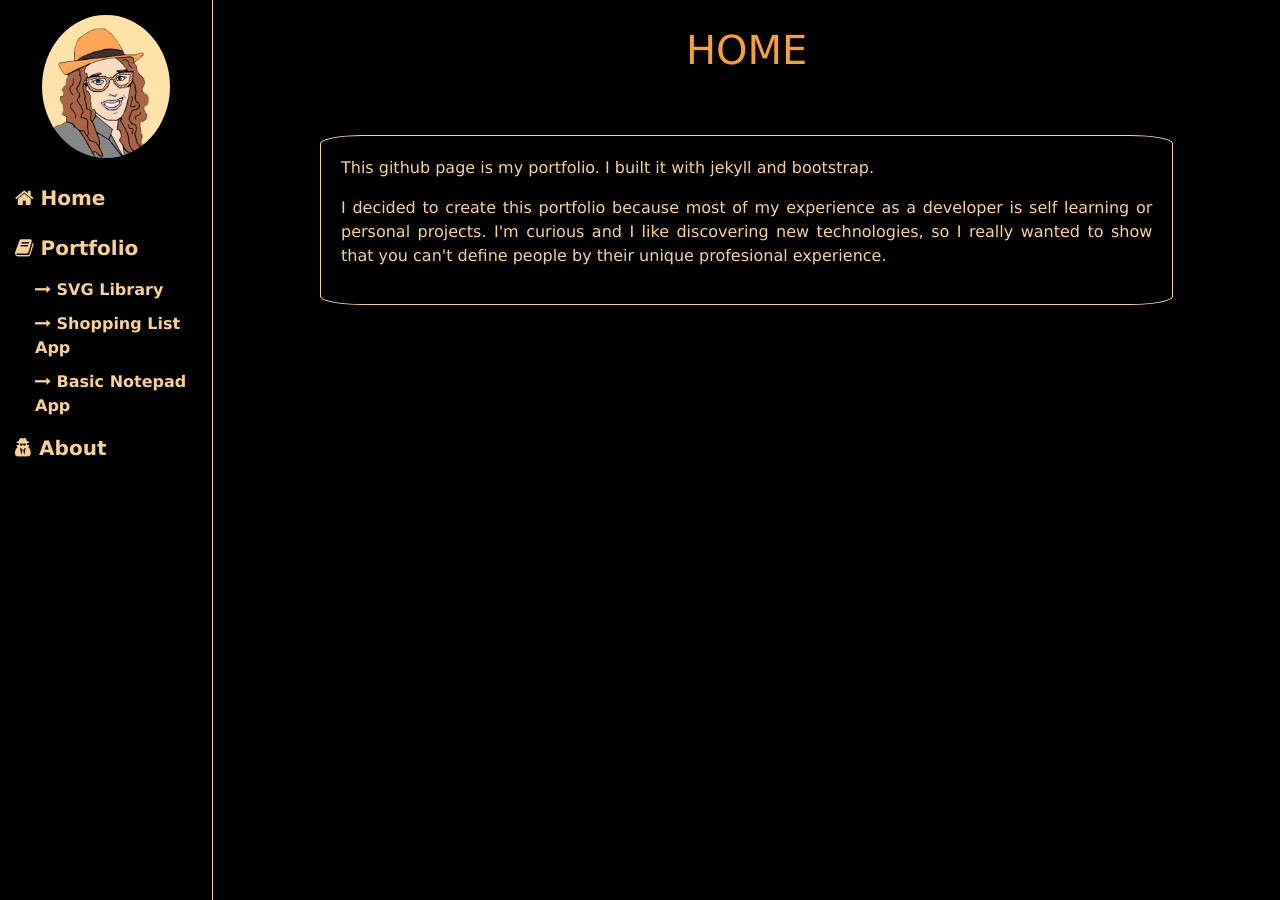
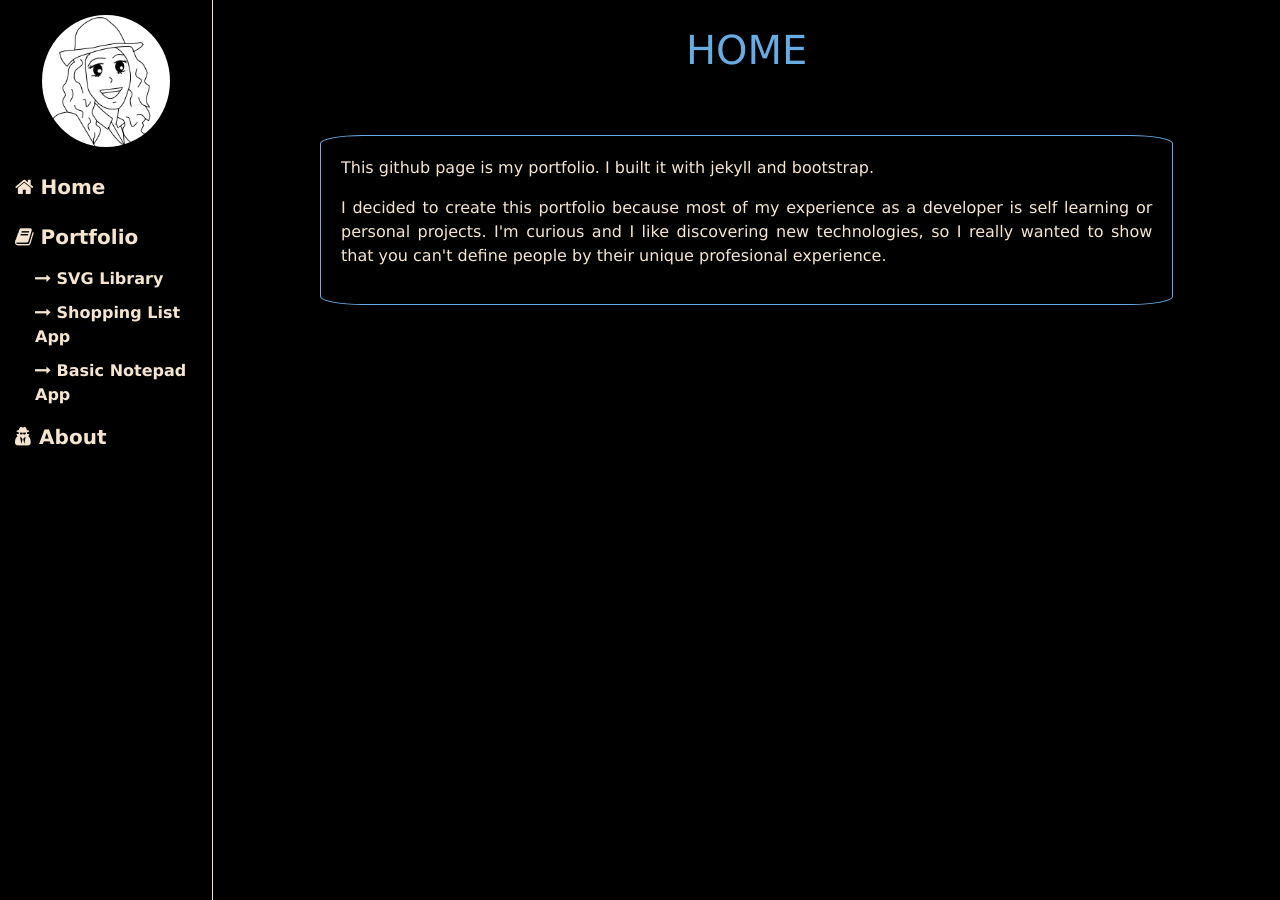
Before and after one commit to lacordony/lacordony.github.io, a Jekyll site: the page built from index.html, in a window 1280 px wide. Built offline with Jekyll 4.4.1, drawn with Linux system fonts in a browser that asks for light colours.

Commit message:
update design

```diff
--- a/_includes/navbar.html
+++ b/_includes/navbar.html
@@ -1,6 +1,6 @@
 
 <div id="my-card">
-  <img class="img-fluid" src="{{ site.baseurl }}/assets/img/GeorgiaPP.jpg" alt="github-profile-picture">
+  <img class="img-fluid" src="{{ site.baseurl }}/assets/img/avatar-white.jpg" alt="github-profile-picture">
 </div>
 
 <nav id="my-nav">
--- a/assets/css/main.scss
+++ b/assets/css/main.scss
@@ -10,7 +10,7 @@ html, body {
 }
 
 h1 {
-    color:rgb(248, 161, 47);
+    color:#69ace4;
 }
 
 .container-fluid {
@@ -26,7 +26,7 @@ h1 {
     display: flex;
 	flex-direction: column;
     background-color: black;
-    border-right:1px solid #f7d190;
+    border-right:1px solid #f5e5d0;
 }
 
 #my-card {
@@ -67,12 +67,12 @@ h1 {
     text-decoration: none;
     display: block;
     padding: 10px 15px;
-    color: #f7d190;
+    color: #f5e5d0;
 }
 
 #my-nav div ul li a:hover {
     text-decoration: none;
-    background-color: #c2aa80;
+    background-color: #f5e5d0;
     color: black;
 }
 
@@ -92,11 +92,11 @@ h1 {
 }
 
 article {
-    border: 1px solid #f7d190;
+    border: 1px solid #69ace4;
     width: 80%;
     margin:5% 10%;
     padding: 20px;
-    color: #f7d190;
+    color: #f5e5d0;
     border-radius: 5%;
 }
 
@@ -110,11 +110,11 @@ article div {
 }
 
 article a {
-    color: rgb(69, 134, 69);
+    color: #77adda;
 }
 
 article a:hover {
-    color: rgb(69, 134, 69);
+    color: #77adda;
 }
 
 @media screen and (min-width: 540px) {
@@ -125,12 +125,12 @@ article a:hover {
 
 #row-burger {
     background-color: black;
-    border-right:1px solid #f7d190;
+    border-right:1px solid #f5e5d0;
     margin: 0;
 }
 
 #my-burger {
-    color: #f7d190;
+    color: #f5e5d0;
 }
 
 #burger-content ul {
@@ -153,12 +153,12 @@ article a:hover {
     text-decoration: none;
     display: block;
     padding: 15px 15px;
-    color: #f7d190;
+    color: #f5e5d0;
 }
 
 #burger-content ul li a:hover {
     text-decoration: none;
-    background-color: #f7d190;
+    background-color: #77adda;
     color: black;
 }
 
```
Also changed, not shown: assets/img/avatar-white.jpg (added).
